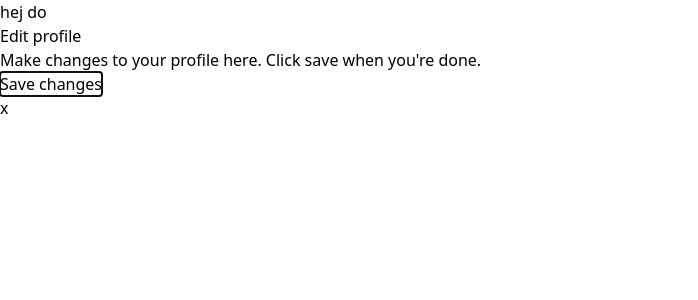
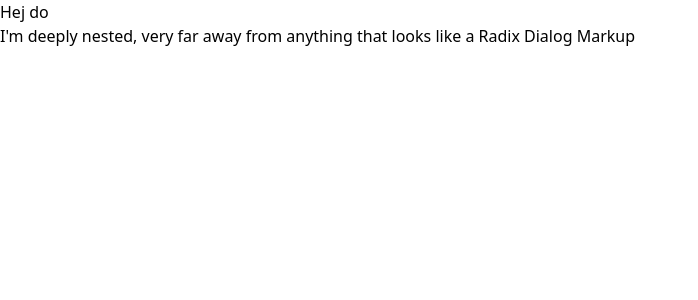
Before and after one commit to bdsqqq/axm-playground, a React (Vite) app: page / in a window 1280 px wide. Shown: the top 300 px of the page, without its empty margins (0-698 px from the left). Built offline with nearby package versions, Linux system fonts and the light colour scheme.

Commit message:
got this actually working + AND restoring focus on what it should

```diff
--- a/src/App.tsx
+++ b/src/App.tsx
@@ -1,30 +1,94 @@
 import * as Dialog from "@radix-ui/react-dialog";
 
-const dialog = () => {
-  return;
+import { useStore } from "zustand";
+import { createStore } from "zustand/vanilla";
+import { NestedThing } from "./NestedThing";
+
+interface DialogState {
+  open: boolean;
+  content: React.ReactNode;
+  title: string | null;
+  description: string | null;
+
+  triggerElement: HTMLElement | null;
+
+  setOpen: (open: boolean) => void;
+
+  reset: () => void;
+}
+
+const dialogStore = createStore<DialogState>((set) => ({
+  open: false,
+  content: null,
+  title: null,
+  description: null,
+
+  triggerElement: null,
+
+  setOpen: (open) => set({ open }),
+
+  reset: () =>
+    set({
+      open: false,
+      content: null,
+      title: null,
+      description: null,
+    }),
+}));
+
+export const dialog = ({
+  content,
+  title = null,
+  description = null,
+  triggerElement = null,
+}: {
+  content: DialogState["content"];
+  title?: DialogState["title"];
+  description?: DialogState["description"];
+  triggerElement?: DialogState["triggerElement"];
+}) => {
+  dialogStore.setState({
+    open: true,
+    content,
+    title,
+    description,
+    triggerElement,
+  });
 };
 
 const Dialoguer = () => {
+  const { open, content, title, description, setOpen, triggerElement, reset } =
+    useStore(dialogStore);
+
   return (
-    <Dialog.Root open={true}>
+    <Dialog.Root
+      open={open}
+      onOpenChange={(newOpen) => {
+        setOpen(newOpen);
+        if (newOpen) return;
+        reset();
+      }}
+    >
       <Dialog.Portal>
         <Dialog.Overlay className="bg-black/20 data-[state=open]:animate-overlayShow fixed inset-0 backdrop-blur-sm" />
-        <Dialog.Content className="fixed top-[50%] left-[50%] max-h-[85vh] w-[90vw] max-w-[450px] translate-x-[-50%] translate-y-[-50%] rounded-[6px] bg-white p-[25px] shadow-[hsl(206_22%_7%_/_35%)_0px_10px_38px_-10px,_hsl(206_22%_7%_/_20%)_0px_10px_20px_-15px] focus:outline-none">
-          <Dialog.Title className="text-lg">Edit profile</Dialog.Title>
+        <Dialog.Content
+          onCloseAutoFocus={() => {
+            console.log("onCloseAutoFocus", triggerElement);
+            triggerElement?.focus();
+            dialogStore.setState({ triggerElement: null });
+          }}
+          className="fixed top-[50%] left-[50%] max-h-[85vh] w-[90vw] max-w-[450px] translate-x-[-50%] translate-y-[-50%] rounded-[6px] bg-white p-[25px] shadow-[hsl(206_22%_7%_/_35%)_0px_10px_38px_-10px,_hsl(206_22%_7%_/_20%)_0px_10px_20px_-15px] focus:outline-none"
+        >
+          <Dialog.Title className="text-lg">{title}</Dialog.Title>
           <Dialog.Description className="mt-2.5 mb-5 leading-normal">
-            Make changes to your profile here. Click save when you're done.
+            {description}
           </Dialog.Description>
 
-          <div className="mt-[25px] flex justify-end">
-            <Dialog.Close asChild>
-              <button className="bg-green4 text-green11 hover:bg-green5 focus:shadow-green7 inline-flex h-[35px] items-center justify-center rounded-[4px] px-[15px] font-medium leading-none focus:shadow-[0_0_0_2px] focus:outline-none">
-                Save changes
-              </button>
-            </Dialog.Close>
-          </div>
+          {content}
+
           <Dialog.Close asChild>
             <button
-              className="text-violet11 hover:bg-violet4 focus:shadow-violet7 absolute top-[10px] right-[10px] inline-flex h-[25px] w-[25px] appearance-none items-center justify-center rounded-full focus:shadow-[0_0_0_2px] focus:outline-none"
+              className="absolute top-2 right-2 inline-flex h-[25px] w-[25px] appearance-none items-center justify-center rounded-full focus:shadow-[0_0_0_2px] focus:outline-none"
               aria-label="Close"
             >
               x
@@ -37,11 +101,39 @@ const Dialoguer = () => {
 };
 
 function App() {
+  const { reset } = useStore(dialogStore);
+
   return (
-    <>
-      hej do
+    <div className="min-h-screen grid place-items-center">
+      <div className="flex flex-col gap-8 items-center justify-center">
+        <button
+          className="rounded-md bg-indigo-600 px-3.5 py-2.5 text-sm font-semibold text-white shadow-sm hover:bg-indigo-500 focus-visible:outline focus-visible:outline-2 focus-visible:outline-offset-2 focus-visible:outline-indigo-600 w-fit"
+          onClick={(e) => {
+            console.log("e.currentTarget", e.currentTarget);
+
+            dialog({
+              title: "Title because we like consistent styles",
+              triggerElement: e.currentTarget,
+              content: (
+                <div>
+                  From App.tsx
+                  <button
+                    className="rounded-md bg-indigo-600 px-2 py-1 text-sm font-semibold text-white shadow-sm hover:bg-indigo-500 focus-visible:outline focus-visible:outline-2 focus-visible:outline-offset-2 focus-visible:outline-indigo-600 w-fit"
+                    onClick={reset}
+                  >
+                    Close from content prop
+                  </button>
+                </div>
+              ),
+            });
+          }}
+        >
+          Hej do
+        </button>
+        <NestedThing />
+      </div>
       <Dialoguer />
-    </>
+    </div>
   );
 }
 
--- /dev/null
+++ b/src/NestedThing.tsx
@@ -0,0 +1,20 @@
+import { dialog } from "./App";
+
+export const NestedThing = () => {
+  return (
+    <div className="border-dotted border-4 border-red-600 p-2">
+      <button
+        className="rounded-md bg-indigo-600 px-3.5 py-2.5 text-sm font-semibold text-white shadow-sm hover:bg-indigo-500 focus-visible:outline focus-visible:outline-2 focus-visible:outline-offset-2 focus-visible:outline-indigo-600 w-fit"
+        onClick={(e) => {
+          dialog({
+            content: <div>From nested</div>,
+            triggerElement: e.currentTarget,
+          });
+        }}
+      >
+        I'm deeply nested, very far away from anything that looks like a Radix
+        Dialog Markup
+      </button>
+    </div>
+  );
+};
```
